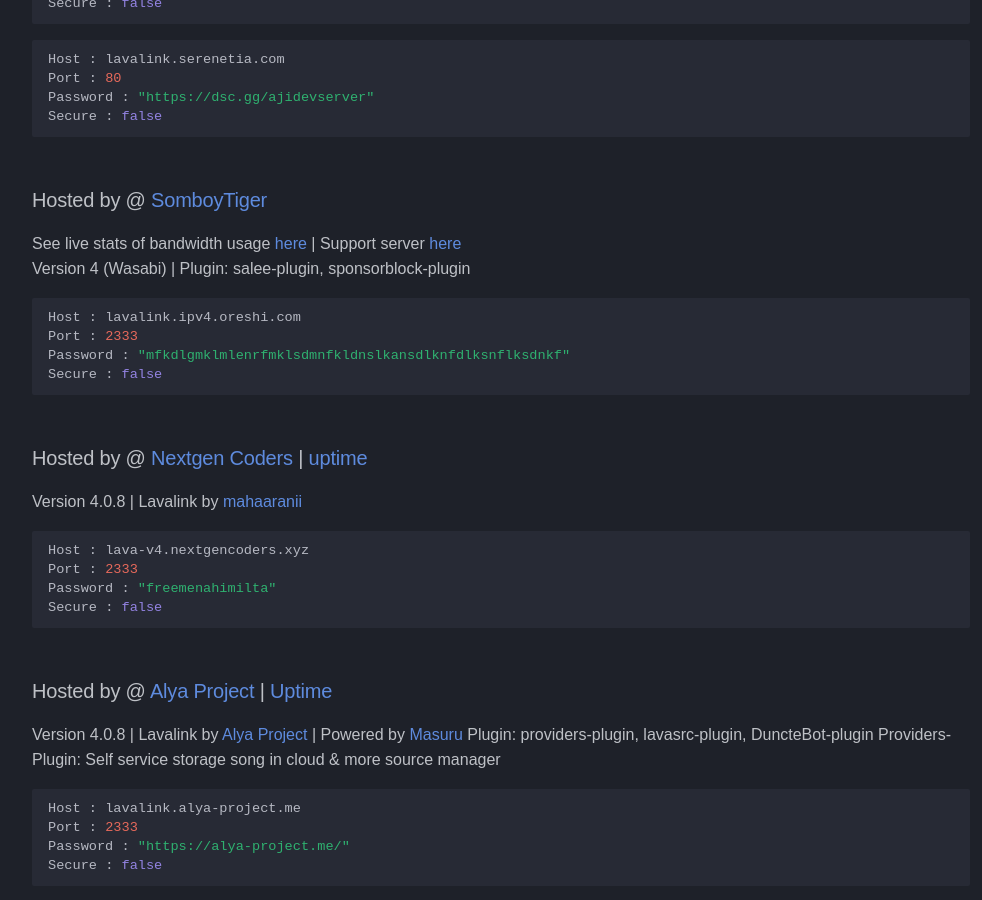
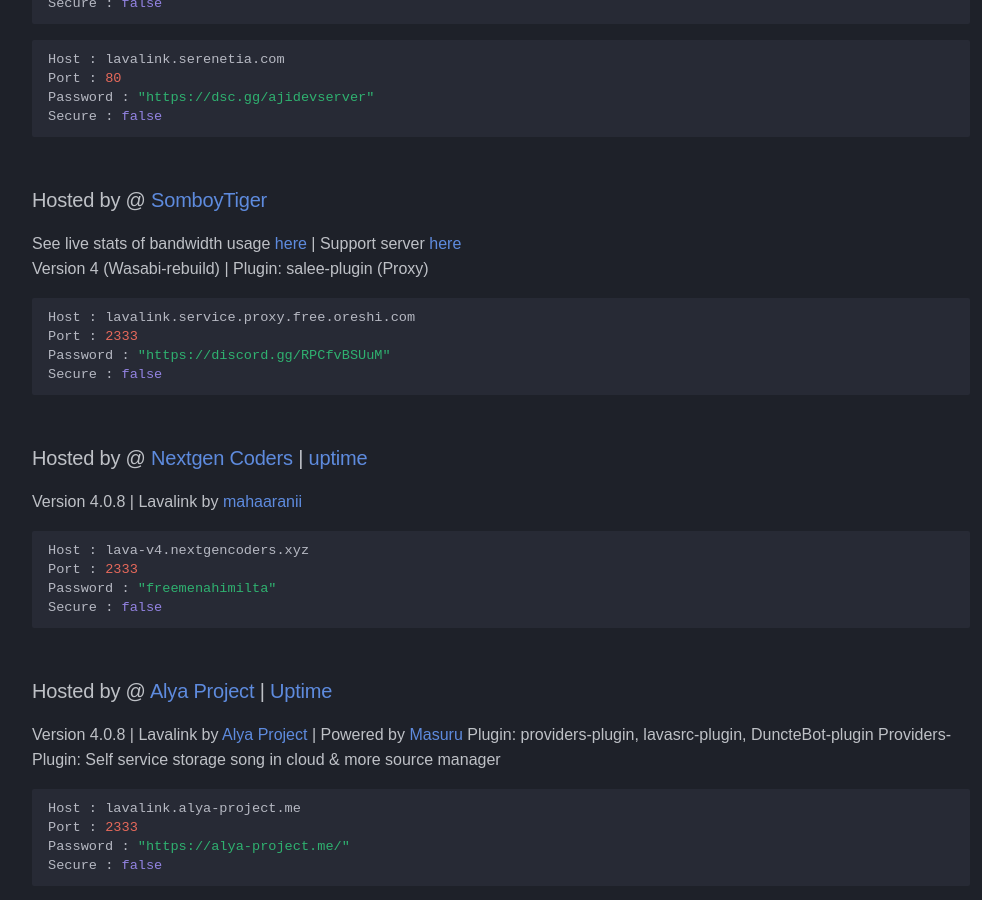
Before and after one commit to DarrenOfficial/lavalink-list, an MkDocs documentation site: the page built from docs/NoSSL/lavalink-without-ssl.md, in a window 1280 px wide and 900 px high, scrolled down 1734 px. Shown: the whole window, without its empty margins (14-996 px from the left). Built offline with MkDocs 1.6.1 and Material for MkDocs 9.7.7, drawn with Linux system fonts in a browser that asks for light colours; some web fonts are replaced; comment, search, counter and statistics services are not loaded; a style sheet for code colours, icons or effects is not loaded.

Commit message:
Update lavalink-without-ssl.md

````diff
--- a/docs/NoSSL/lavalink-without-ssl.md
+++ b/docs/NoSSL/lavalink-without-ssl.md
@@ -91,12 +91,12 @@ Secure : false
 ```
 
 ### Hosted by @ [SomboyTiger](https://chompubot.work)
-See live stats of bandwidth usage [here](https://status.oreshi.com/report/uptime/87063efef7cb4252c86331f882451919/) | Support server [here](https://discord.gg/RPCfvBSUuM) <br />
-Version 4 (Wasabi) | Plugin: salee-plugin, sponsorblock-plugin
+See live stats of bandwidth usage [here](https://status.oreshi.com/report/uptime/54f9cdfd343fe9e63a0c04407ec36592/) | Support server [here](https://discord.gg/RPCfvBSUuM) <br />
+Version 4 (Wasabi-rebuild) | Plugin: salee-plugin (Proxy)
 ```bash
-Host : lavalink.ipv4.oreshi.com
+Host : lavalink.service.proxy.free.oreshi.com
 Port : 2333
-Password : "mfkdlgmklmlenrfmklsdmnfkldnslkansdlknfdlksnflksdnkf"
+Password : "https://discord.gg/RPCfvBSUuM"
 Secure : false
 ```
 
````
